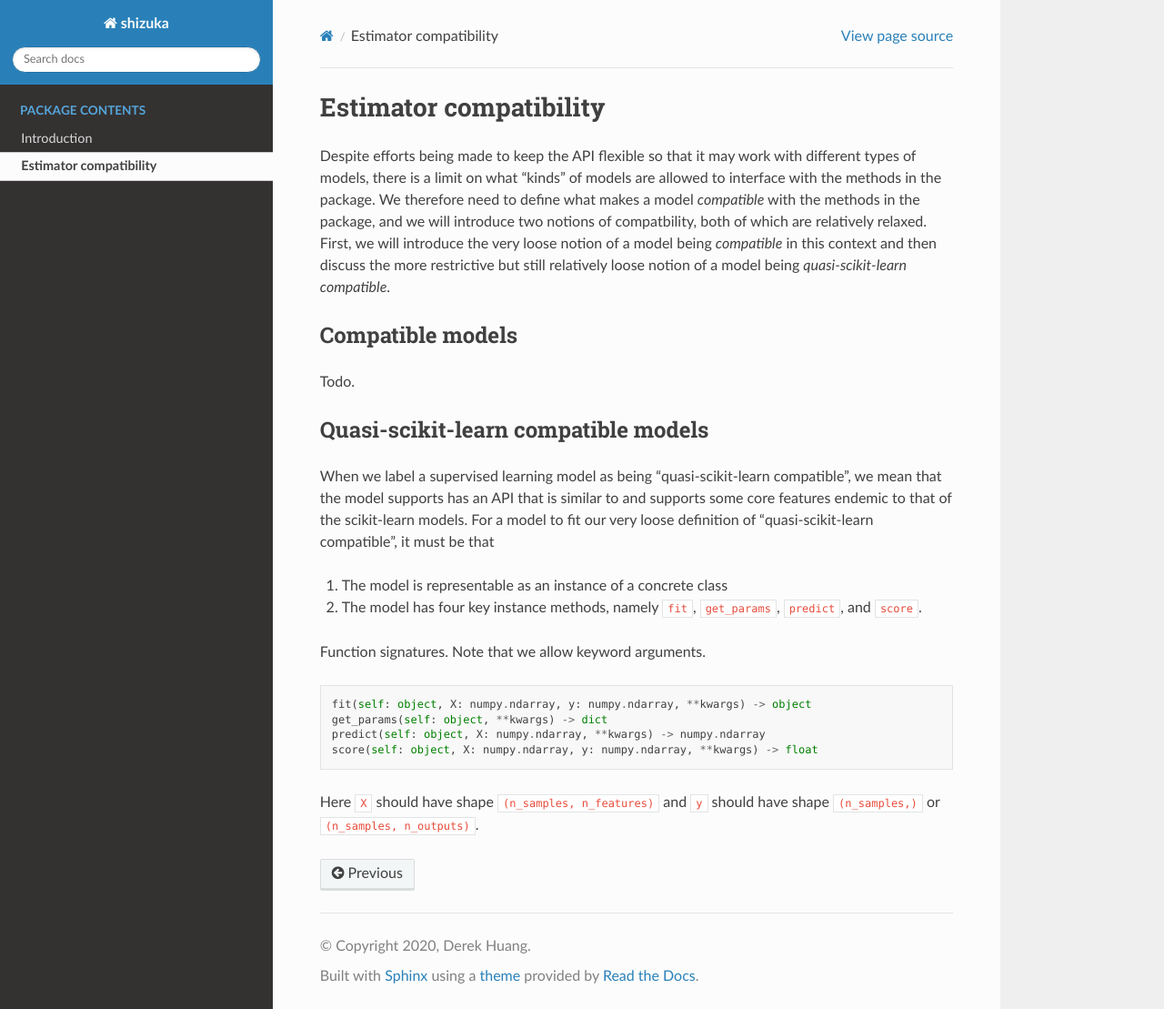
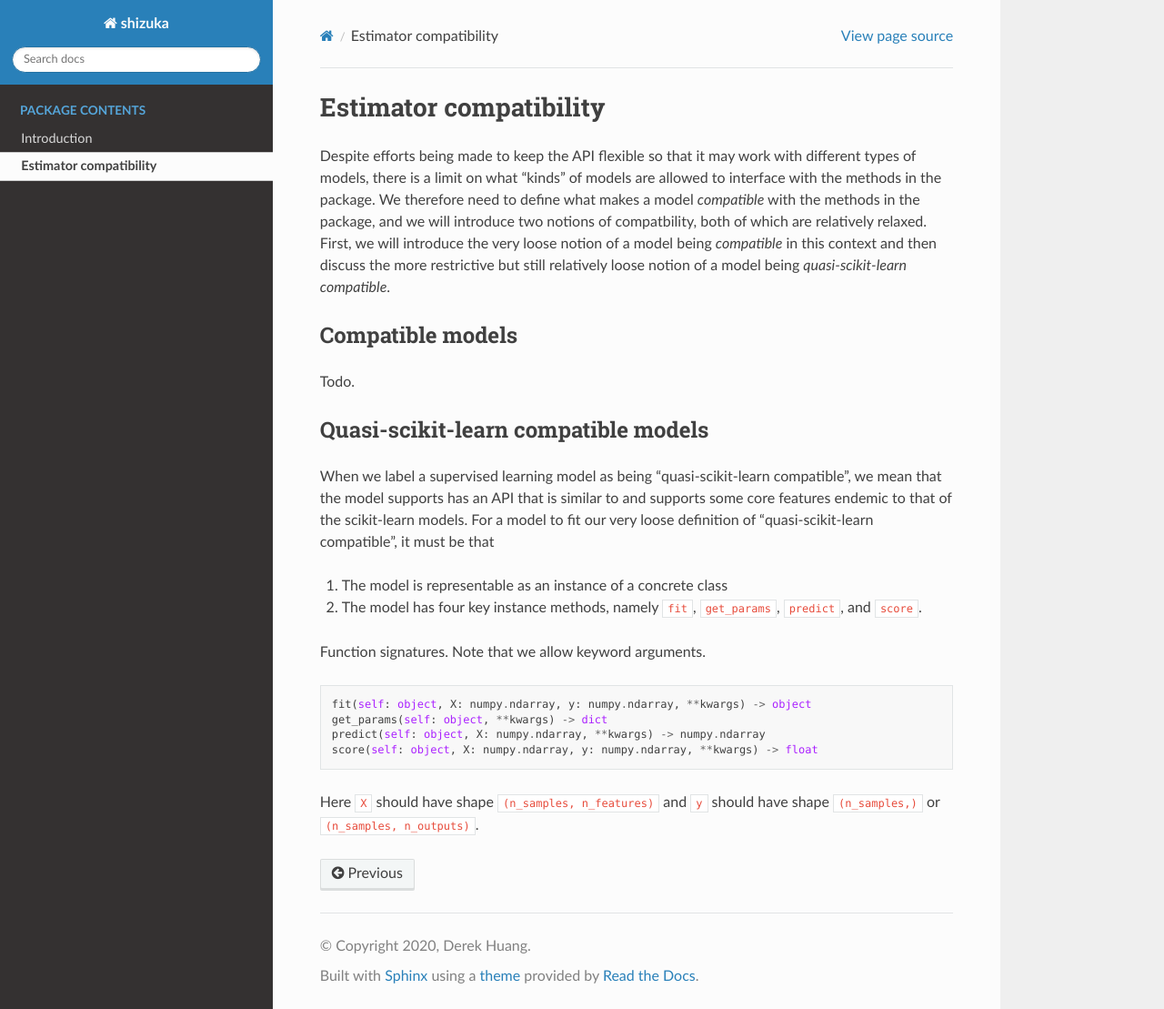
Before and after one commit to phetdam/shizuka, a Sphinx documentation site: the page built from doc/source/model_compat.rst, in a window 1280 px wide and 1109 px high. Shown: the whole window at 91% size. Built offline with Sphinx 7.4.7 and the Read the Docs theme 2.0.0, drawn with Linux system fonts in a browser that asks for light colours.

Commit message:
changed pygments highlighting style to emacs

```diff
--- a/doc/source/conf.py
+++ b/doc/source/conf.py
@@ -6,6 +6,10 @@
 # https://www.sphinx-doc.org/en/master/usage/configuration.html
 #
 # Changelog:
+#
+# 06-25-2020
+#
+# change pygments highlighting style to emacs.
 #
 # 06-24-2020
 #
@@ -40,8 +44,7 @@ release = "0.0.1"
 # -- General configuration ---------------------------------------------------
 
 # Add any Sphinx extension module names here, as strings. They can be
-# extensions coming with Sphinx (named 'sphinx.ext.*') or your custom
-# ones.
+# extensions coming with Sphinx (named 'sphinx.ext.*') or your own.
 extensions = [
     "sphinx.ext.autodoc",
     "sphinx.ext.autosummary",
@@ -100,6 +103,9 @@ extensions.append(html_theme)
 # HTML theme options
 html_theme_options = {}
 
+# pygments style to use for syntax highlighting
+pygments_style = "emacs"
+
 # Add any paths that contain custom static files (such as style sheets) here,
 # relative to this directory. They are copied after the builtin static files,
 # so a file named "default.css" will overwrite the builtin "default.css".
```
